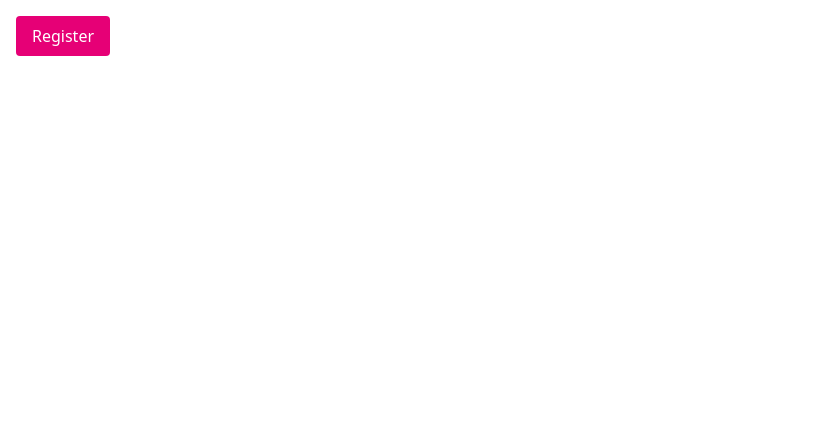
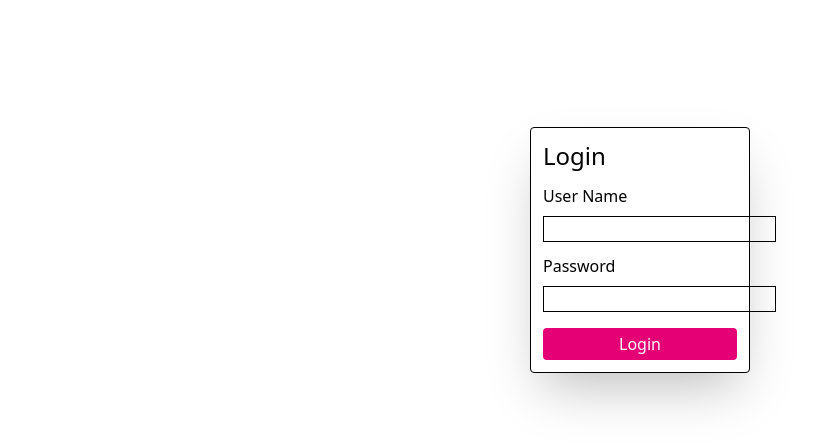
Before and after one commit to manoj-kumar-samal/Internship-Nit, a React (Vite) app: page / in a window 1280 px wide. Shown: the top 446 px of the page, without its empty margins (0-823 px from the left). Built offline with nearby package versions, Linux system fonts and the light colour scheme.

Commit message:
Added login and dashboard components, updated task2 and main.jsx

```diff
--- /dev/null
+++ b/src/Task/april16/dashboard.jsx
@@ -0,0 +1,26 @@
+import { useNavigate } from "react-router-dom"
+
+
+export default function Dashboard(){
+
+    let navigate=useNavigate();
+
+
+
+    function signoutClick(){
+        navigate('/');
+        localStorage.removeItem("username")
+    }
+
+    return(
+        <>
+            <div>
+                <div className="flex justify-between bg-gray-400 p-3">
+                    <span className="text-2xl">{localStorage.getItem("username")}</span>
+                    <h3 className="text-3xl">Dashboard</h3>
+                    <button onClick={signoutClick} className="bg-pink-600 rounded px-2 py-1 text-white cursor-pointer">Signout</button>
+                </div>
+            </div>
+        </>
+    )
+}
--- /dev/null
+++ b/src/Task/april16/login.jsx
@@ -0,0 +1,95 @@
+import { useState } from "react"
+import { Link, useNavigate } from "react-router-dom"
+
+export default function Login2() {
+
+    const [details, setDetails] = useState({ userName: "", password: "" });
+
+    var Details = [
+        {
+            userName: "Manoj",
+            password: "manoj@123"
+        },
+        {
+            userName: "Rahul",
+            password: "rahul@123"
+        },
+        {
+            userName: "Stubbs",
+            password: "stubbs@123"
+        }
+    ]
+
+    let navigate = useNavigate()
+
+    function userNameChange(e) {
+        setDetails(
+            {
+                userName: e.target.value,
+                password: details.password
+            }
+        )
+    }
+    function passwordChange(e) {
+        setDetails(
+            {
+                userName: details.userName,
+                password: e.target.value
+            }
+        )
+    }
+
+    function handleSubmit(e) {
+        e.preventDefault();
+    }
+
+    function submitClick(e) {
+
+        var userDetails;
+        Details.map(items=>{
+            if(items.userName===details.userName){
+                userDetails=items;
+            }
+        })
+
+
+        if (userDetails) {
+            if (userDetails.password === details.password) {
+                alert("Login Successfully")
+                console.log(details);
+                localStorage.setItem("username", details.userName)
+                navigate('/dashboard')
+            } else {
+                alert("Wrong Password")
+            }
+        } else {
+            alert("user not exists")
+        }
+    }
+
+    return (
+        <>
+            <div className="flex justify-center items-center" style={{ height: '500px' }}>
+                <div className=" w-55 p-3 border rounded shadow-2xl">
+                    <h3 className="text-2xl mb-3">Login</h3>
+                    <form onSubmit={handleSubmit}>
+                        <dl>
+                            <dt className="mb-2">User Name</dt>
+                            <dd>
+                                <input value={details.userName} onChange={userNameChange} className="border outline-blue-700" type="text"></input>
+                            </dd>
+                            <dt className="mt-3">Password</dt>
+                            <dd className="mt-2">
+                                <input value={details.password} onChange={passwordChange} className="border outline-blue-700" type="password"></input>
+                            </dd>
+                        </dl>
+                        <button onClick={submitClick} type="submit" className="w-full bg-pink-600 text-white px-2 py-1 mt-4 rounded-sm">Login</button>
+                    </form>
+                    {/* <div className="mt-2">
+                        New here?<Link to='/register' className="underline text-sky-600"> Register</Link>
+                    </div> */}
+                </div>
+            </div>
+        </>
+    )
+}
--- a/src/Task/april16/task2.jsx
+++ b/src/Task/april16/task2.jsx
@@ -1,9 +1,15 @@
+import { Route, Routes } from "react-router-dom";
+import Login2 from "./login";
+import Dashboard from "./dashboard";
 
 
 export default function Task2() {
     return (
         <>
-
+            <Routes>
+                <Route path='/' element={<Login2/>}></Route>
+                <Route path="/dashboard" element={<Dashboard/>}></Route>
+            </Routes>
         </>
     )
 }
--- a/src/main.jsx
+++ b/src/main.jsx
@@ -4,9 +4,10 @@ import './index.css'
 import App from './App.jsx'
 import Task1 from './Task/april15/task1.jsx'
 import { BrowserRouter } from 'react-router-dom'
+import Task2 from './Task/april16/task2.jsx'
 
 createRoot(document.getElementById('root')).render(
   <BrowserRouter>
-    <Task1/>
+    <Task2/>
   </BrowserRouter>
 )
```
